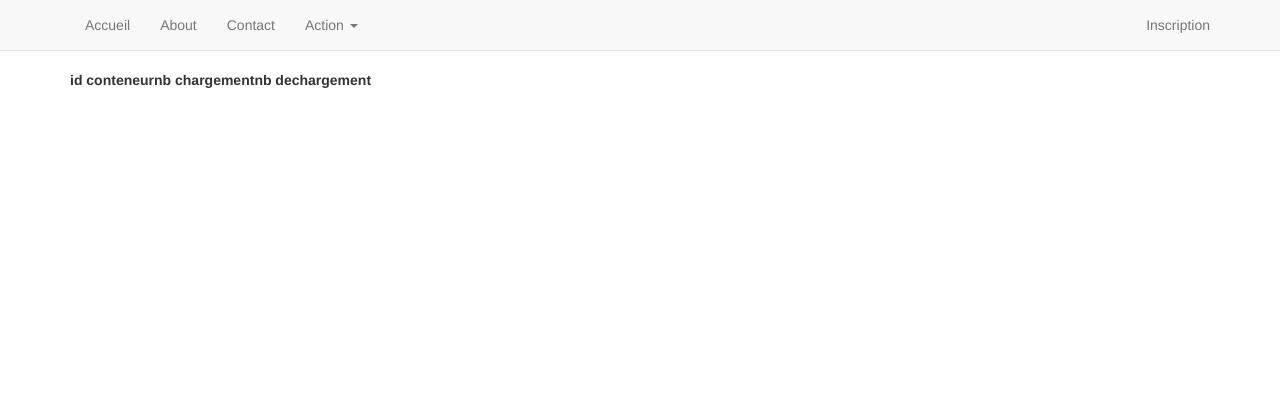
After one commit to marcbal/24IUTInfoWeb, a PHP site: the page made by application/vue/client/conteneurs.php in a window 1280 px wide. The commit adds this page. Shown: the top 420 px of the page. Run offline with PHP 8.4, Linux system fonts and the light colour scheme; the template is opened without the code that fills it, so the values that code supplies are empty; some libraries are stand-ins or nearby versions.

Commit message:
conteneur

```diff
--- a/application/modele/mymodel/tables/Conteneurs.class.php
+++ b/application/modele/mymodel/tables/Conteneurs.class.php
@@ -20,4 +20,10 @@ class Conteneurs extends Table{
 
     }
 
+
+    public function countMov(MouvementsSQL $queryMovement){
+        $this->nbC = count($queryMovement->findWithCondition('id_conteneur = ? and type = c'),array($this->id));
+        $this->nbd = count($queryMovement->findWithCondition('id_conteneur = ? and type = d'),array($this->id));
+    }
+
 }
--- a/application/vue/_template/header.php
+++ b/application/vue/_template/header.php
@@ -83,6 +83,11 @@
                             echo '<a href="' . URL . 'statistique/index">type de mouvement</a>';
                             echo '</li>';
                         }
+                        if (Session::get('user_type') === USER_TYPE_COMPAGNIE) {
+                            echo '<li>';
+                            echo '<a href="' . URL . 'client/conteneurs">Mes conteneurs</a>';
+                            echo '</li>';
+                        }
 
                         ?>
                     </ul>
--- /dev/null
+++ b/application/vue/client/conteneurs.php
@@ -0,0 +1,35 @@
+<?php
+/**
+ * Created by PhpStorm.
+ * User: antoine
+ * Date: 30/05/2015
+ * Time: 05:02
+ */
+
+
+?>
+
+<table>
+    <tr>
+        <th> id conteneur</th>
+        <th> nb chargement</th>
+        <th> nb dechargement</th>
+    </tr>
+
+    <?php
+    foreach ($conteneurs as $conteneur) {
+        echo '<tr>';
+
+        echo '<td>' . $conteneur->getId() . '</td>';
+        echo '<td>' . $conteneur->nbC.'</td>';
+            echo '<td>' . $conteneur->nbD . '</td>';
+
+            echo '</tr>';
+        }
+    ?>
+
+
+</table>
+
+
+</table>
```
Also changed, not shown: application/controleur/client.php (+23 -0 lines).
